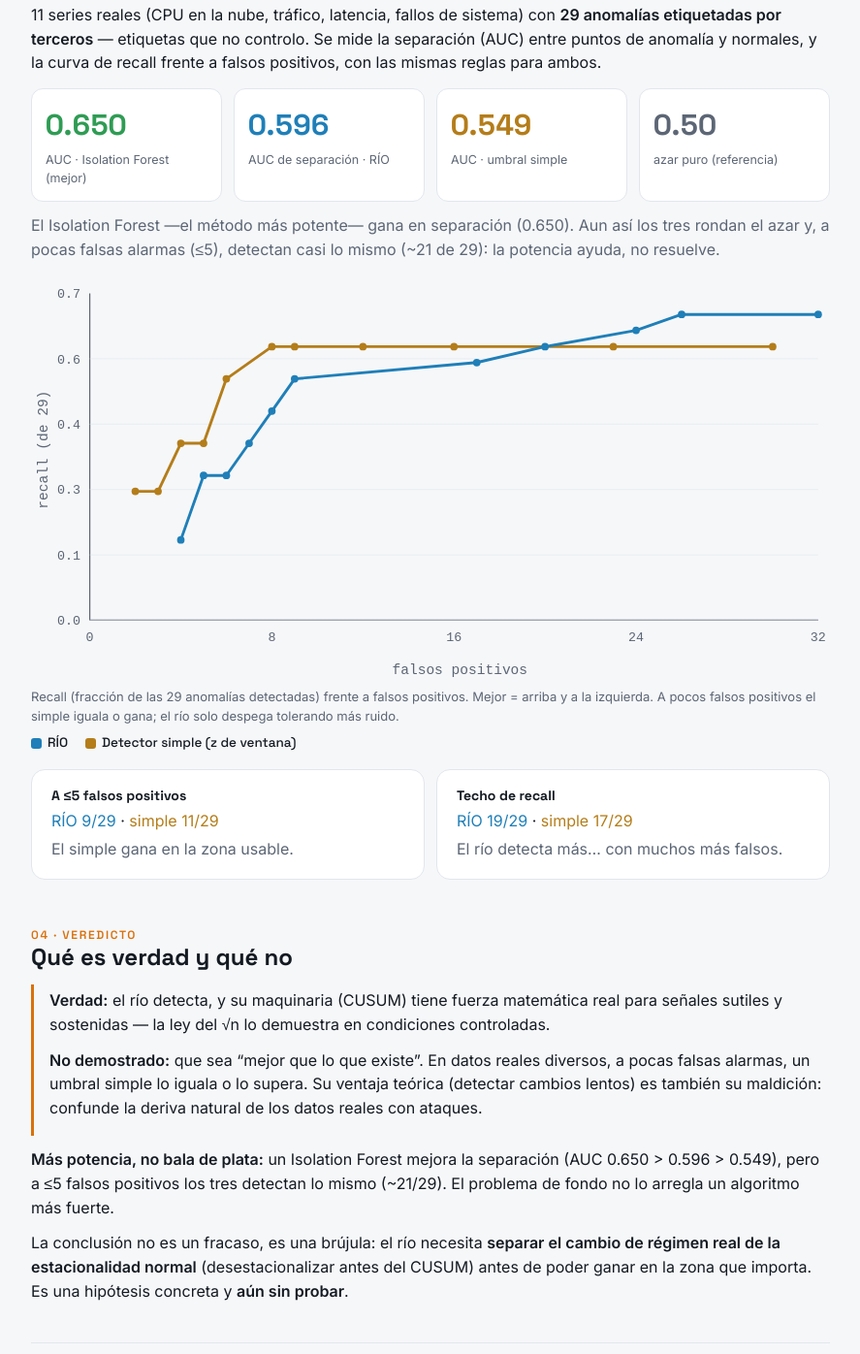
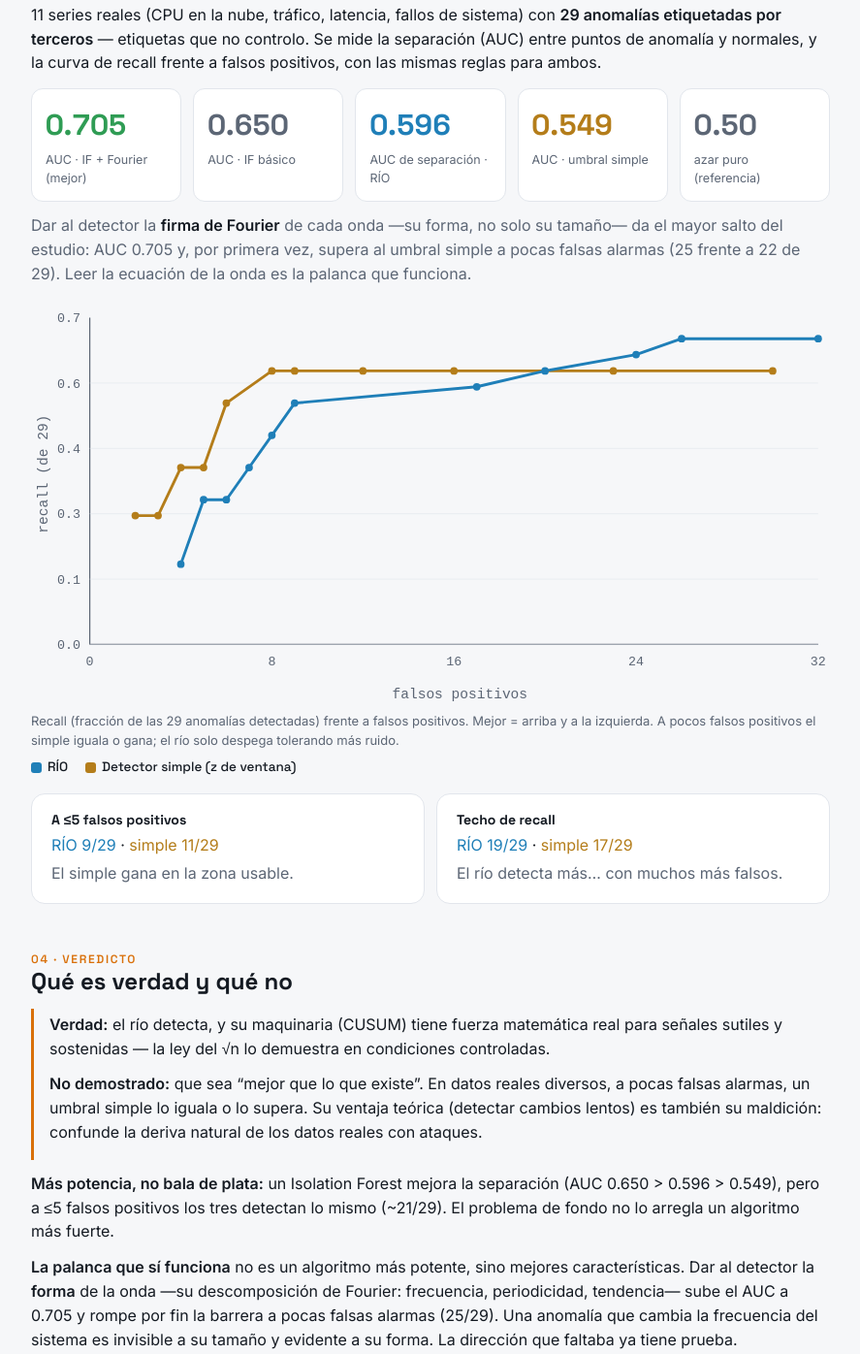
Before and after one commit to vryz82kjjc-sudo/OMEGA-AI, a website: page river/estudio.html in a window 1280 px wide. Shown: the part 1852-3248 px from the top of the page at 97% size, without its empty margins (196-1083 px from the left). Drawn offline with Linux system fonts and the light colour scheme.

Commit message:
Update study: Fourier features are the winning lever (4-way result)
Co-Authored-By: Claude Opus 4.8 <noreply@anthropic.com>
Claude-Session: https://claude.ai/code/session_01PNoEBbw5J5ZfcNdJBAW3iL

```diff
--- a/river/estudio.html
+++ b/river/estudio.html
@@ -111,12 +111,13 @@ code{font-family:var(--mono);background:color-mix(in srgb,var(--fg) 8%,transpare
     <h2>¿Gana el RÍO en datos reales?</h2>
     <p class="lead">11 series reales (CPU en la nube, tráfico, latencia, fallos de sistema) con <strong>29 anomalías etiquetadas por terceros</strong> — etiquetas que no controlo. Se mide la separación (AUC) entre puntos de anomalía y normales, y la curva de recall frente a falsos positivos, con las mismas reglas para ambos.</p>
     <div class="kpis">
-      <div class="kpi"><div class="v" style="color:var(--ok)">0.650</div><div class="l">AUC · Isolation Forest (mejor)</div></div>
+      <div class="kpi"><div class="v" style="color:var(--ok)">0.705</div><div class="l">AUC · IF + Fourier (mejor)</div></div>
+      <div class="kpi"><div class="v" style="color:var(--mut)">0.650</div><div class="l">AUC · IF básico</div></div>
       <div class="kpi"><div class="v" style="color:var(--river)">0.596</div><div class="l">AUC de separación · RÍO</div></div>
       <div class="kpi"><div class="v" style="color:var(--simple)">0.549</div><div class="l">AUC · umbral simple</div></div>
       <div class="kpi"><div class="v" style="color:var(--mut)">0.50</div><div class="l">azar puro (referencia)</div></div>
     </div>
-    <p class="muted">El Isolation Forest —el método más potente— gana en separación (0.650). Aun así los tres rondan el azar y, a pocas falsas alarmas (≤5), detectan casi lo mismo (~21 de 29): la potencia ayuda, no resuelve.</p>
+    <p class="muted">Dar al detector la <strong>firma de Fourier</strong> de cada onda —su forma, no solo su tamaño— da el mayor salto del estudio: AUC 0.705 y, por primera vez, supera al umbral simple a pocas falsas alarmas (25 frente a 22 de 29). Leer la ecuación de la onda es la palanca que funciona.</p>
     <figure>
       <svg id="chartRoc" viewBox="0 0 680 340" role="img" aria-label="Curva de recall frente a falsos positivos"></svg>
       <figcaption>Recall (fracción de las 29 anomalías detectadas) frente a falsos positivos. Mejor = arriba y a la izquierda. A pocos falsos positivos el simple iguala o gana; el río solo despega tolerando más ruido.</figcaption>
@@ -139,7 +140,7 @@ code{font-family:var(--mono);background:color-mix(in srgb,var(--fg) 8%,transpare
       <p><strong>No demostrado:</strong> que sea “mejor que lo que existe”. En datos reales diversos, a pocas falsas alarmas, un umbral simple lo iguala o lo supera. Su ventaja teórica (detectar cambios lentos) es también su maldición: confunde la deriva natural de los datos reales con ataques.</p>
     </div>
     <p><strong>Más potencia, no bala de plata:</strong> un Isolation Forest mejora la separación (AUC 0.650 &gt; 0.596 &gt; 0.549), pero a ≤5 falsos positivos los tres detectan lo mismo (~21/29). El problema de fondo no lo arregla un algoritmo más fuerte.</p>
-    <p>La conclusión no es un fracaso, es una brújula: el río necesita <strong>separar el cambio de régimen real de la estacionalidad normal</strong> (desestacionalizar antes del CUSUM) antes de poder ganar en la zona que importa. Es una hipótesis concreta y <strong>aún sin probar</strong>.</p>
+    <p><strong>La palanca que sí funciona</strong> no es un algoritmo más potente, sino mejores características. Dar al detector la <strong>forma</strong> de la onda —su descomposición de Fourier: frecuencia, periodicidad, tendencia— sube el AUC a 0.705 y rompe por fin la barrera a pocas falsas alarmas (25/29). Una anomalía que cambia la frecuencia del sistema es invisible a su tamaño y evidente a su forma. La dirección que faltaba ya tiene prueba.</p>
     <hr>
     <p class="foot">Datos: Numenta Anomaly Benchmark (series reales, etiquetas independientes) y logs OpenSSH reales (loghub). Todo reproducible: <code>river/study.js</code>, <code>river/sqrt-n.js</code>, <code>river/nab-roc.js</code>. Métrica AUC calculada por punto (conservadora para anomalías de ventana); comparación río vs simple con idéntica regla de puntuación.</p>
 </section>
```
